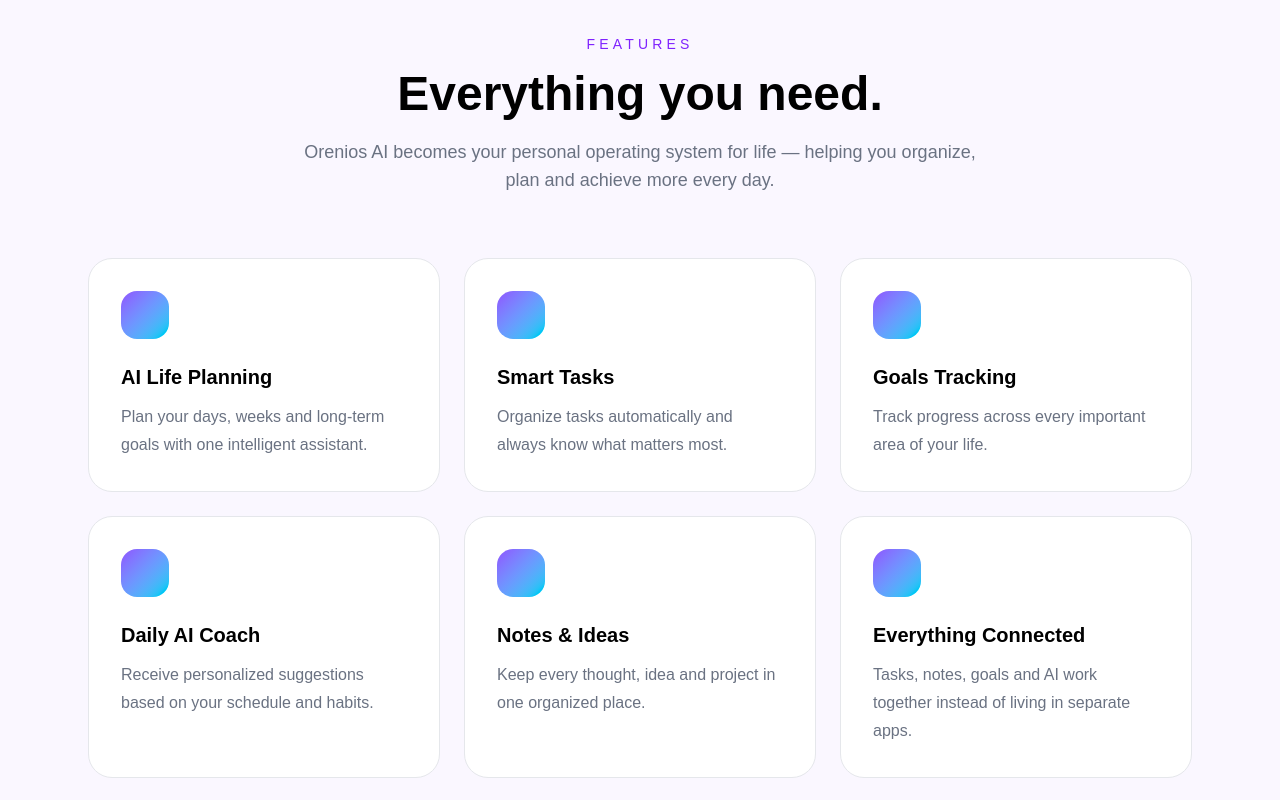
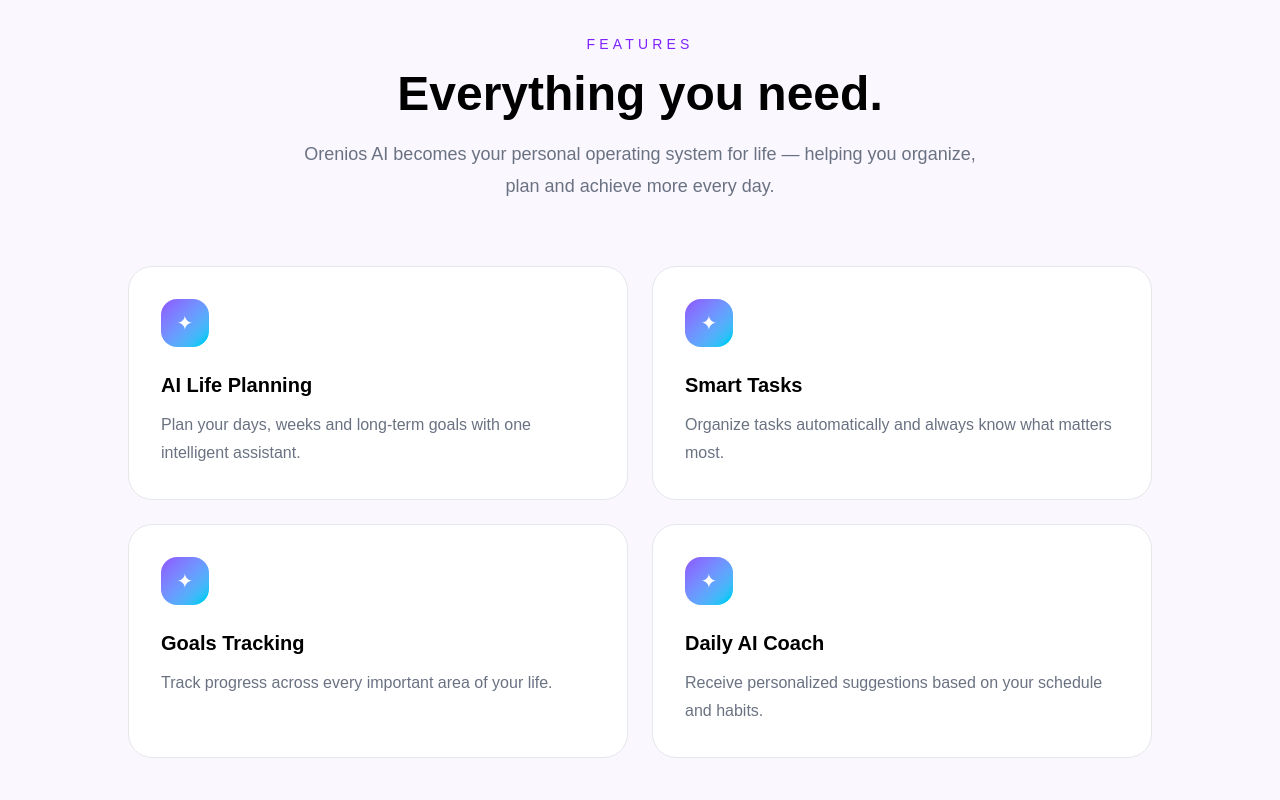
Before and after one commit to Temcho25/Orenios-AI, a Next.js app: page / in a window 1280 px wide. Shown: the part 980-1780 px from the top of the page. Built offline with nearby package versions, Linux system fonts and the light colour scheme.

Commit message:
Simplify Features section

```diff
--- a/app/components/v2/Features.tsx
+++ b/app/components/v2/Features.tsx
@@ -20,16 +20,6 @@
       description:
         "Receive personalized suggestions based on your schedule and habits.",
     },
-    {
-      title: "Notes & Ideas",
-      description:
-        "Keep every thought, idea and project in one organized place.",
-    },
-    {
-      title: "Everything Connected",
-      description:
-        "Tasks, notes, goals and AI work together instead of living in separate apps.",
-    },
   ];
 
   return (
@@ -38,7 +28,6 @@
       className="mx-auto mt-28 max-w-6xl px-6"
     >
       <div className="text-center">
-
         <p className="text-sm font-medium uppercase tracking-[0.3em] text-violet-600">
           FEATURES
         </p>
@@ -47,21 +36,21 @@
           Everything you need.
         </h2>
 
-        <p className="mx-auto mt-5 max-w-2xl text-lg text-gray-500">
+        <p className="mx-auto mt-5 max-w-2xl text-lg leading-8 text-gray-500">
           Orenios AI becomes your personal operating system for life —
           helping you organize, plan and achieve more every day.
         </p>
-
       </div>
 
-      <div className="mt-16 grid gap-6 md:grid-cols-2 lg:grid-cols-3">
-
+      <div className="mx-auto mt-16 grid max-w-5xl gap-6 md:grid-cols-2">
         {features.map((feature) => (
           <div
             key={feature.title}
             className="rounded-3xl border border-gray-200 bg-white p-8 transition-all duration-300 hover:-translate-y-2 hover:shadow-2xl"
           >
-            <div className="mb-6 h-12 w-12 rounded-2xl bg-gradient-to-br from-violet-500 to-cyan-400" />
+            <div className="mb-6 flex h-12 w-12 items-center justify-center rounded-2xl bg-gradient-to-br from-violet-500 to-cyan-400 text-white text-xl">
+              ✦
+            </div>
 
             <h3 className="text-xl font-semibold text-black">
               {feature.title}
@@ -70,12 +59,9 @@
             <p className="mt-3 leading-7 text-gray-500">
               {feature.description}
             </p>
-
           </div>
         ))}
-
       </div>
-
     </section>
   );
 }
```
